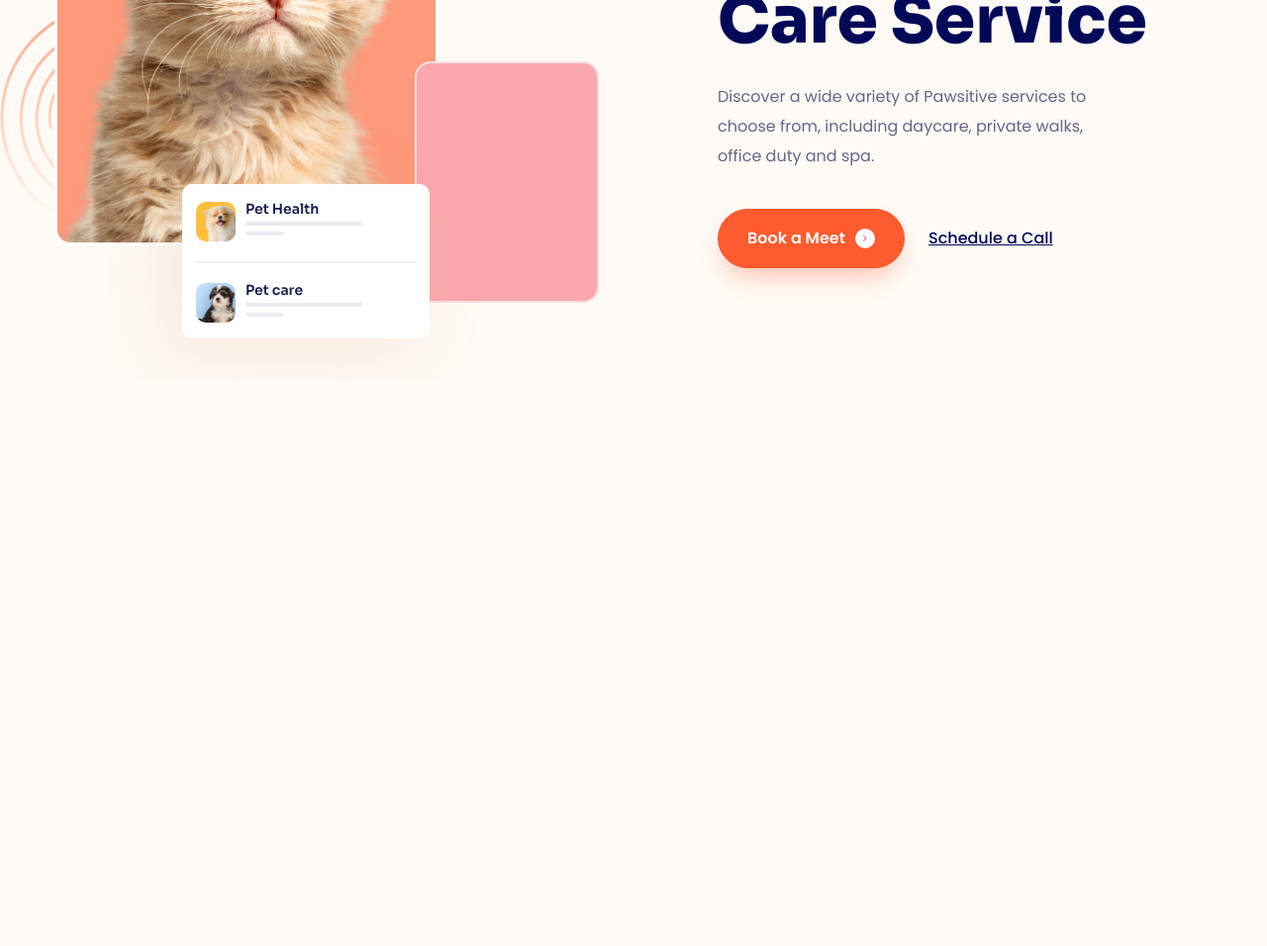
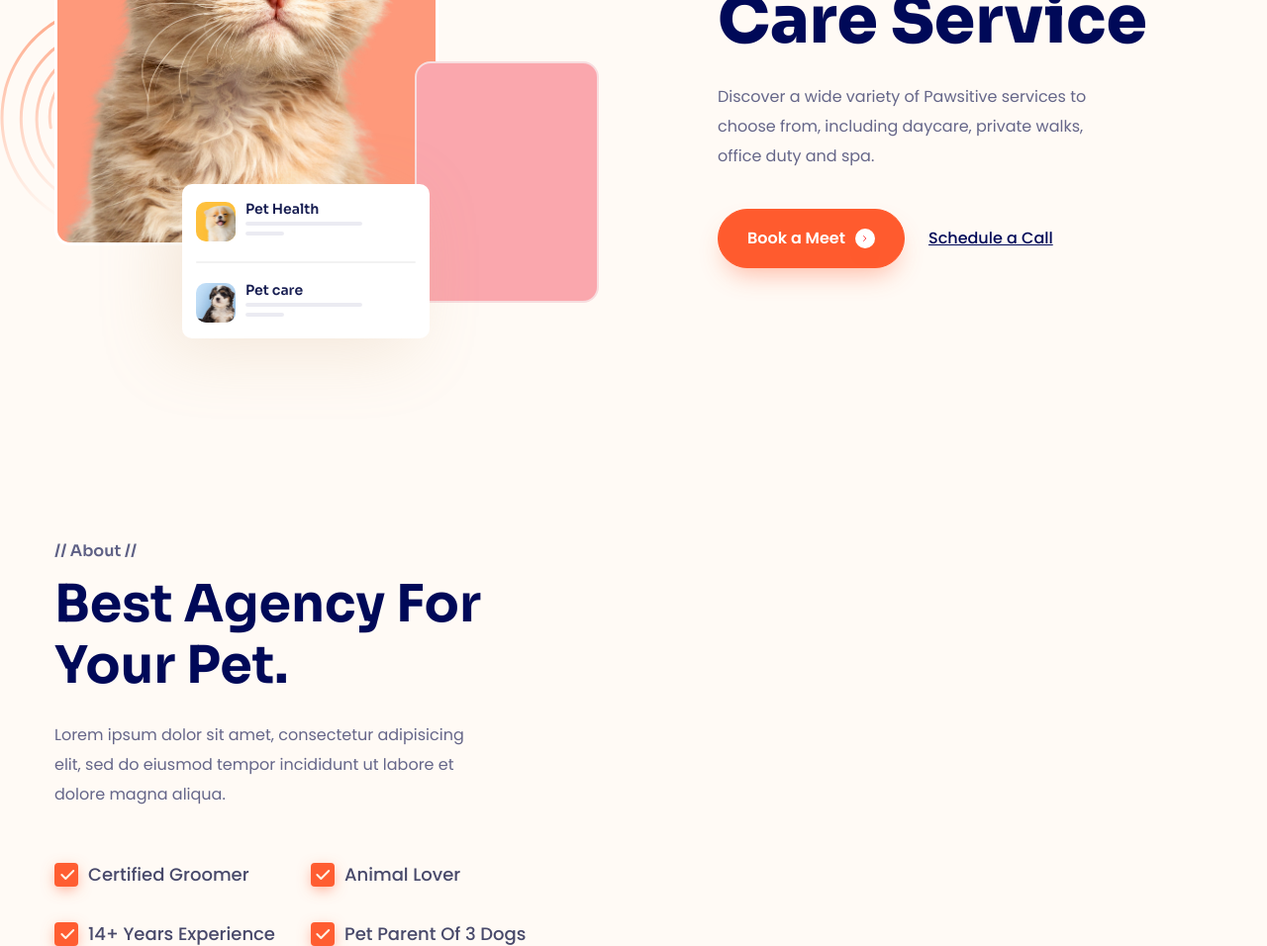
Before and after one commit to minhanh55/WEB_F8-4, a plain HTML site: page index.html in a window 1280 px wide. Shown: the part 416-1372 px from the top of the page at 99% size. Before the commit the page ends 800 px from the top, so only its background shows below. Drawn offline with Linux system fonts and the light colour scheme.

Commit message:
Làm phần about #1

```diff
--- a/assets/css/styles.css
+++ b/assets/css/styles.css
@@ -80,6 +80,23 @@ button {
     height: 20px;
     border-radius: 50%;
     background: #fff;
+    box-shadow: 0px 13px 26px -8px rgba(255, 91, 46, 0.42);
+}
+
+.section-heading {
+    color: #000958;
+    font-family: Sora;
+    font-size: 5.2rem;
+    font-weight: 700;
+    line-height: 1.19;
+}
+
+.section-desc {
+    margin-top: 24px;
+    color: #656689;
+    font-size: 1.6rem;
+    font-weight: 400;
+    line-height: 1.88;
 }
 
 /* Header */
@@ -269,3 +286,66 @@ button {
     line-height: 1;
     text-decoration: underline;
 }
+
+/* About */
+.about {
+    margin-top: 207px;
+}
+
+.about__inner {
+    display: grid;
+    grid-template-columns: 1fr 1fr;
+}
+
+.about__label {
+    color: #5e6085;
+    font-family: Sora;
+    font-size: 1.6rem;
+    font-weight: 600;
+    line-height: 1;
+}
+
+.about__heading {
+    margin-top: 15px;
+}
+
+.about__heading,
+.about__desc {
+    width: 444px;
+}
+
+.about__checklist {
+    display: grid;
+    grid-template-columns: auto auto;
+    margin-top: 54px;
+    justify-content: flex-start;
+    gap: 36px;
+}
+
+.about__check-item {
+    position: relative;
+    display: flex;
+    align-items: center;
+    column-gap: 10px;
+    color: #48496a;
+    font-size: 1.8rem;
+    font-weight: 500;
+    line-height: 1;
+}
+
+.about__check-item::before {
+    content: "";
+    display: inline-block;
+    width: 24px;
+    height: 24px;
+    background: #ff5d31;
+    box-shadow: 0px 4px 15px -3px rgba(255, 93, 49, 0.69);
+    border-radius: 4px;
+}
+
+.about__check-item::after {
+    position: absolute;
+    top: 3.5px;
+    left: 3.5px;
+    content: url(../icons/check.svg);
+}
--- a/index.html
+++ b/index.html
@@ -252,5 +252,42 @@
                 </div>
             </div>
         </section>
+        <main>
+            <!-- About -->
+            <section class="about">
+                <div class="container">
+                    <div class="about__inner">
+                        <section class="about__content">
+                            <p class="about__label">// About //</p>
+                            <h2 class="about__heading section-heading">
+                                Best Agency For Your Pet.
+                            </h2>
+                            <p class="about__desc section-desc">
+                                Lorem ipsum dolor sit amet, consectetur
+                                adipisicing elit, sed do eiusmod tempor
+                                incididunt ut labore et dolore magna aliqua.
+                            </p>
+                            <div class="about__checklist">
+                                <span class="about__check-item">
+                                    Certified Groomer
+                                </span>
+                                <span class="about__check-item">
+                                    Animal Lover
+                                </span>
+                                <span class="about__check-item">
+                                    14+ Years Experience
+                                </span>
+                                <span class="about__check-item">
+                                    Pet Parent Of 3 Dogs
+                                </span>
+                            </div>
+                        </section>
+                        <div class="about__media"></div>
+                        <div class="about__media"></div>
+                        <section class="about__content"></section>
+                    </div>
+                </div>
+            </section>
+        </main>
     </body>
 </html>
```
Also changed, not shown: assets/icons/check.svg (added).
